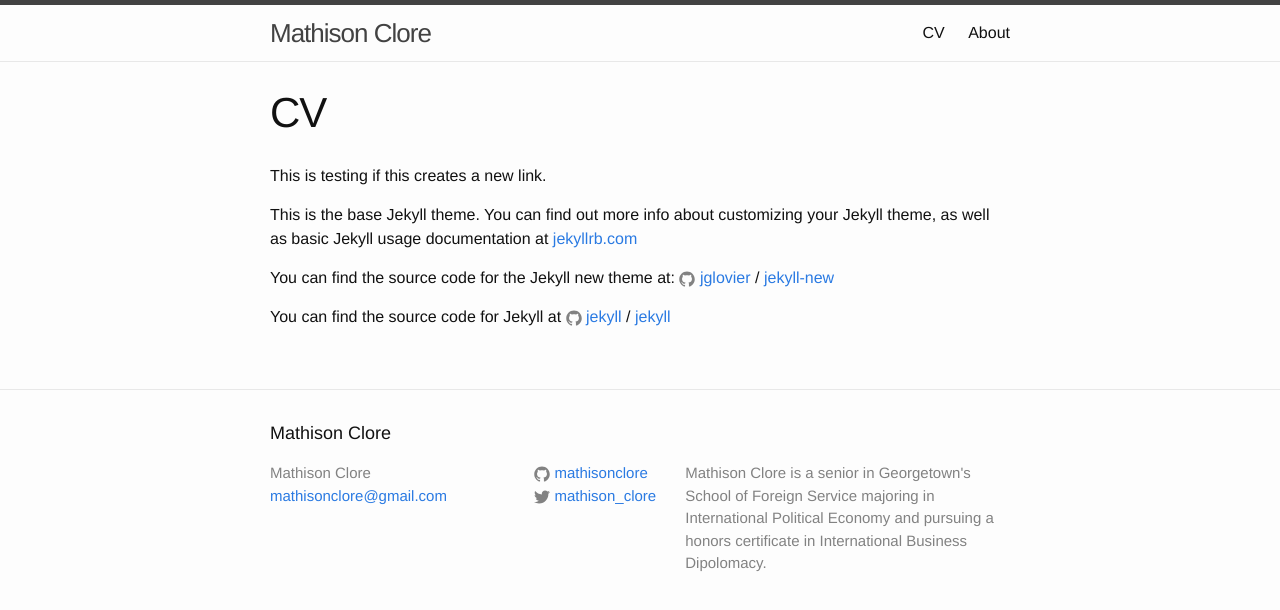
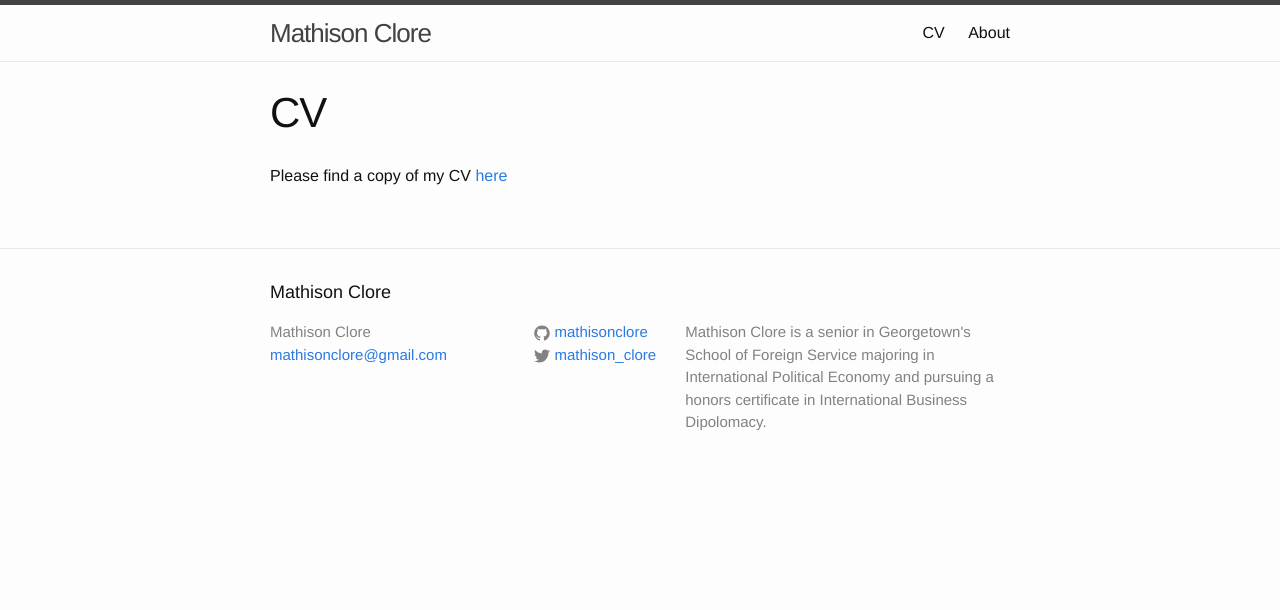
Before and after one commit to mathisonclore/mathisonclore.github.io, a Jekyll site: the page built from CV.md, in a window 1280 px wide. Shown: the top 610 px of the page. Built offline with Jekyll 4.4.1, drawn with Linux system fonts in a browser that asks for light colours.

Commit message:
Update CV.md

```diff
--- a/CV.md
+++ b/CV.md
@@ -4,14 +4,4 @@ title: CV
 permalink: /CV/
 ---
 
-This is testing if this creates a new link.
-
-This is the base Jekyll theme. You can find out more info about customizing your Jekyll theme, as well as basic Jekyll usage documentation at [jekyllrb.com](http://jekyllrb.com/)
-
-You can find the source code for the Jekyll new theme at:
-{% include icon-github.html username="jglovier" %} /
-[jekyll-new](https://github.com/jglovier/jekyll-new)
-
-You can find the source code for Jekyll at
-{% include icon-github.html username="jekyll" %} /
-[jekyll](https://github.com/jekyll/jekyll)
+Please find a copy of my CV [here](https://drive.google.com/file/d/0B6ccBhFYyO74cUVpbU9abURpckU/view?usp=sharing)
```
